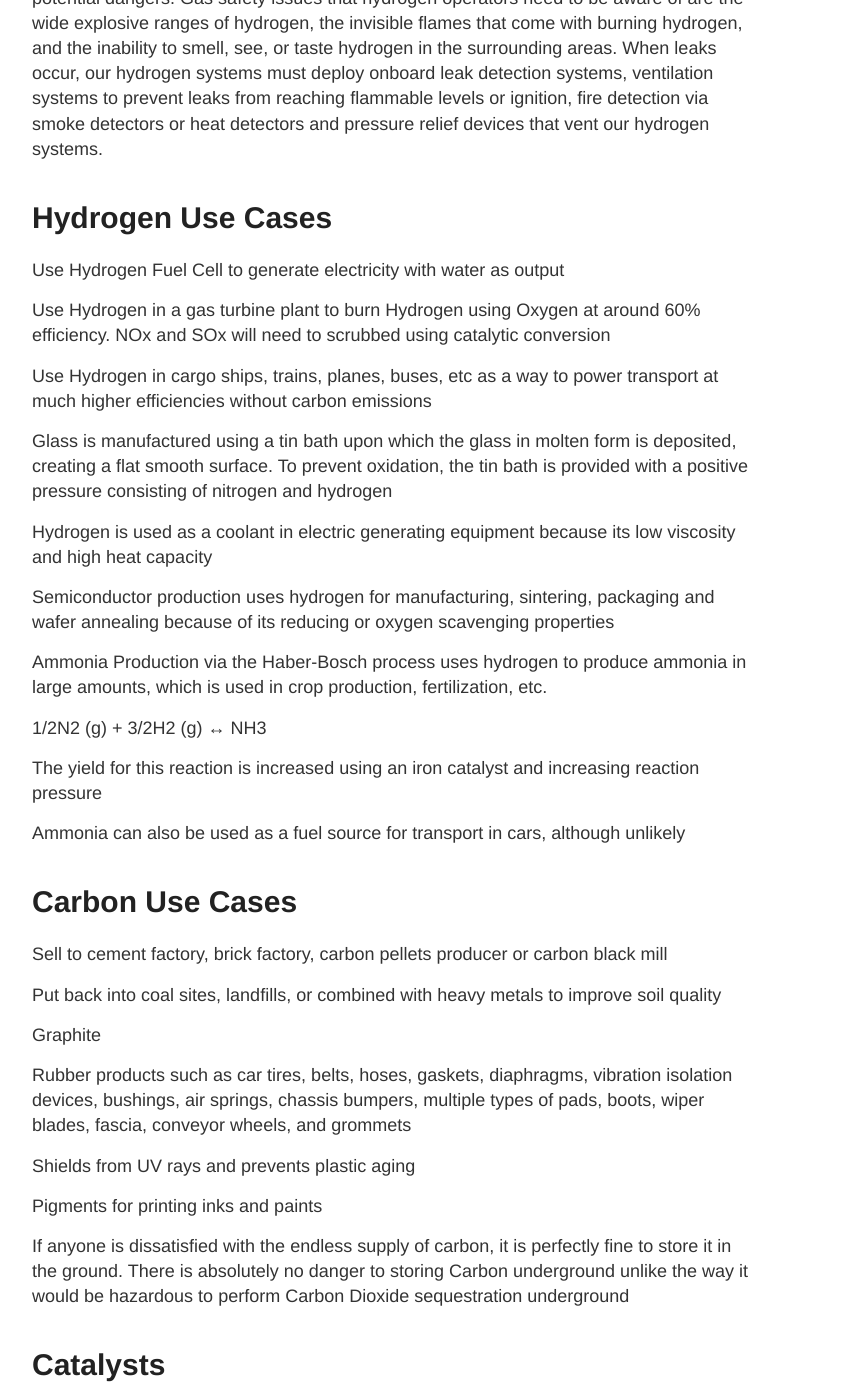
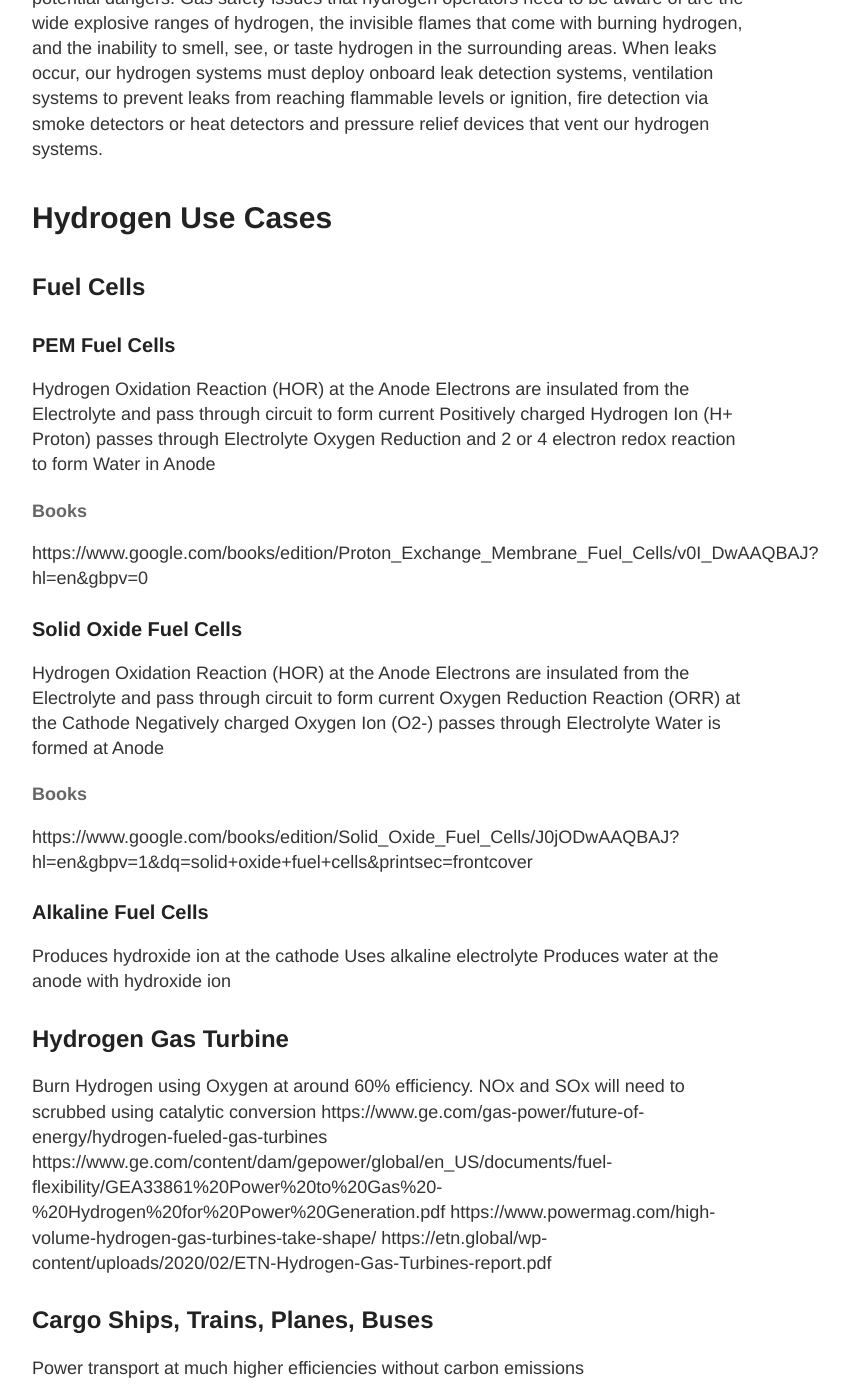
Before and after one commit to YungRaj/YungRaj.github.io, a Jekyll site: the page built from _posts/2022-08-15-Hydrogen.md, in a window 1280 px wide and 1400 px high, scrolled down 5075 px. Shown: the whole window, without its empty margins (248-1097 px from the left). Built offline with Jekyll 4.4.1, drawn with Linux system fonts in a browser that asks for light colours; some of the changed text lies outside the part shown.

Commit message:
Hydrogen Energy

```diff
--- a/_posts/2022-08-15-Hydrogen.md
+++ b/_posts/2022-08-15-Hydrogen.md
@@ -98,19 +98,56 @@
 
 # Hydrogen Use Cases
 
-Use Hydrogen Fuel Cell to generate electricity with water as output
+## Fuel Cells
 
-Use Hydrogen in a gas turbine plant to burn Hydrogen using Oxygen at around 60% efficiency. NOx and SOx will need to scrubbed using catalytic conversion
+### PEM Fuel Cells
+Hydrogen Oxidation Reaction (HOR) at the Anode
+Electrons are insulated from the Electrolyte and pass through circuit to form current
+Positively charged Hydrogen Ion (H+ Proton) passes through Electrolyte
+Oxygen Reduction and 2 or 4 electron redox reaction to form Water in Anode
 
-Use Hydrogen in cargo ships, trains, planes, buses, etc as a way to power transport at much higher efficiencies without carbon emissions
+#### Books
+https://www.google.com/books/edition/Proton_Exchange_Membrane_Fuel_Cells/v0I_DwAAQBAJ?hl=en&gbpv=0
 
-Glass is manufactured using a tin bath upon which the glass in molten form is deposited, creating a flat smooth surface. To prevent oxidation, the tin bath is provided with a positive pressure consisting of nitrogen and hydrogen
+
+### Solid Oxide Fuel Cells
+Hydrogen Oxidation Reaction (HOR) at the Anode
+Electrons are insulated from the Electrolyte and pass through circuit to form current
+Oxygen Reduction Reaction (ORR) at the Cathode
+Negatively charged Oxygen Ion (O2-) passes through Electrolyte
+Water is formed at Anode
+
+#### Books
+https://www.google.com/books/edition/Solid_Oxide_Fuel_Cells/J0jODwAAQBAJ?hl=en&gbpv=1&dq=solid+oxide+fuel+cells&printsec=frontcover
+
+### Alkaline Fuel Cells
+Produces hydroxide ion at the cathode
+Uses alkaline electrolyte
+Produces water at the anode with hydroxide ion
+
+## Hydrogen Gas Turbine
+Burn Hydrogen using Oxygen at around 60% efficiency. NOx and SOx will need to scrubbed using catalytic conversion
+https://www.ge.com/gas-power/future-of-energy/hydrogen-fueled-gas-turbines
+https://www.ge.com/content/dam/gepower/global/en_US/documents/fuel-flexibility/GEA33861%20Power%20to%20Gas%20-%20Hydrogen%20for%20Power%20Generation.pdf
+https://www.powermag.com/high-volume-hydrogen-gas-turbines-take-shape/
+https://etn.global/wp-content/uploads/2020/02/ETN-Hydrogen-Gas-Turbines-report.pdf
+
+## Cargo Ships, Trains, Planes, Buses
+Power transport at much higher efficiencies without carbon emissions
+
+## Glass Manufacturing
+
+Made using a tin bath upon which the glass in molten form is deposited, creating a flat smooth surface
+
+To prevent oxidation, the tin bath is provided with a positive pressure consisting of nitrogen and hydrogen
 
 Hydrogen is used as a coolant in electric generating equipment because its low viscosity and high heat capacity
 
 Semiconductor production uses hydrogen for manufacturing, sintering, packaging and wafer annealing because of its reducing or oxygen scavenging properties
 
-Ammonia Production via the Haber-Bosch process uses hydrogen to produce ammonia in large amounts, which is used in crop production, fertilization, etc.
+## Ammonia Production via the Haber-Bosch process
+
+Uses hydrogen to produce ammonia in large amounts, which is used in crop production, fertilization, etc.
 
 1/2N2 (g) + 3/2H2 (g) ↔ NH3
 
@@ -119,22 +156,32 @@
 Ammonia can also be used as a fuel source for transport in cars, although unlikely
 
 # Carbon Use Cases
+### Sell
+cement factory, brick factory, carbon pellets producer or carbon black mill
 
-Sell to cement factory, brick factory, carbon pellets producer or carbon black mill
-
+### Store in Ground
 Put back into coal sites, landfills, or combined with heavy metals to improve soil quality
 
-Graphite
+### Graphitic Products
 
-Rubber products such as car tires, belts, hoses, gaskets, diaphragms, vibration isolation devices, bushings, air springs, chassis bumpers, multiple types of pads, boots, wiper blades, fascia, conveyor wheels, and grommets
+### Rubber Products
+car tires, belts, hoses, gaskets, diaphragms, vibration isolation devices, bushings, air springs, chassis bumpers, multiple types of pads, boots, wiper blades, fascia, conveyor wheels, and grommets
 
-Shields from UV rays and prevents plastic aging
+### Shields from UV rays and prevents plastic aging
 
-Pigments for printing inks and paints
-
+### Pigments for printing inks and paints
 If anyone is dissatisfied with the endless supply of carbon, it is perfectly fine to store it in the ground. There is absolutely no danger to storing Carbon underground unlike the way it would be hazardous to perform Carbon Dioxide sequestration underground
 
-# Catalysts
+### Golf Shafts
+Graphitic Carbon is used to build golf shafts
+Most Graphite Golf Shafts are made for drivers
+This has been trending away from drivers lately
+LA Golf makes golf shafts for all 14 clubs in the bag, specifically for tour pros
+LA Golf can likely be one of the main customers for our Carbon based product in pyrolysis
+https://lagolf.co
+We can also sell graphitic carbon to other shaft manufacturers too
+
+# Pyrocatalysts
 
 In this section, we will be describing the different types of catalysts we can use for our reactors and why they are beneficial for use in a practical commercial system. Notably, one of the main ones we can use are the byproducts of our reactions.
 
@@ -215,6 +262,25 @@
 Economically, the total capital investment for high temperature electric arc-based pyrolysis was $772M for the 200 kilotons per annum facility @ $3.9/kg-y. For hydrogen used as fuel (144 MJ/kg), the facility can produce 914 MJ/sec and the capital basis can be expressed as $0.84/Watt. Using pyrolysis, hydrogen can be produced for $1.72/kg when natural gas is $3/MMBTU.
 
 A great idea here is to calculate the capital and operating costs of a smaller scale pyrolysis reactor placed at gas stations.
+
+## Iron Nickel and Copper
+### Ni/SiO2, Fe/Al2O3, Co/Al2O3/SiO2
+
+https://pubs.acs.org/doi/full/10.1021/acs.energyfuels.1c01620
+
+https://susteon.com/project/distributed-hydrogen-production-using-catlaytic-methane-pyrolysis/
+
+In thermal decomposition of methane, complete conversion is achieved at temperatures of above 1300 C.
+
+Studies confirm carbon based catalysts exhibit poor conversion compared to metal catalysts. (Is this true? Probably at certain temperatures)
+
+Activated carbon resulted in conversion rates of 27%, and 7% with Nickel based Carbon catalysts. A maximum methane conversion of 80% was achieved after 600 minutes of reaction using a Ni/Coal catalyst. Activated carbon supported Fe/Al2O3 at 850 C exhibited a maximum methane conversion of 40%.
+
+# Electrocatalysts
+
+## Molten Salts
+
+## Nickel Hydroxide and Gallium
 
 # Addressing Problems
 
```
Also changed, not shown: other parts of _posts/2022-08-15-Hydrogen.md (+1 -1 lines).
